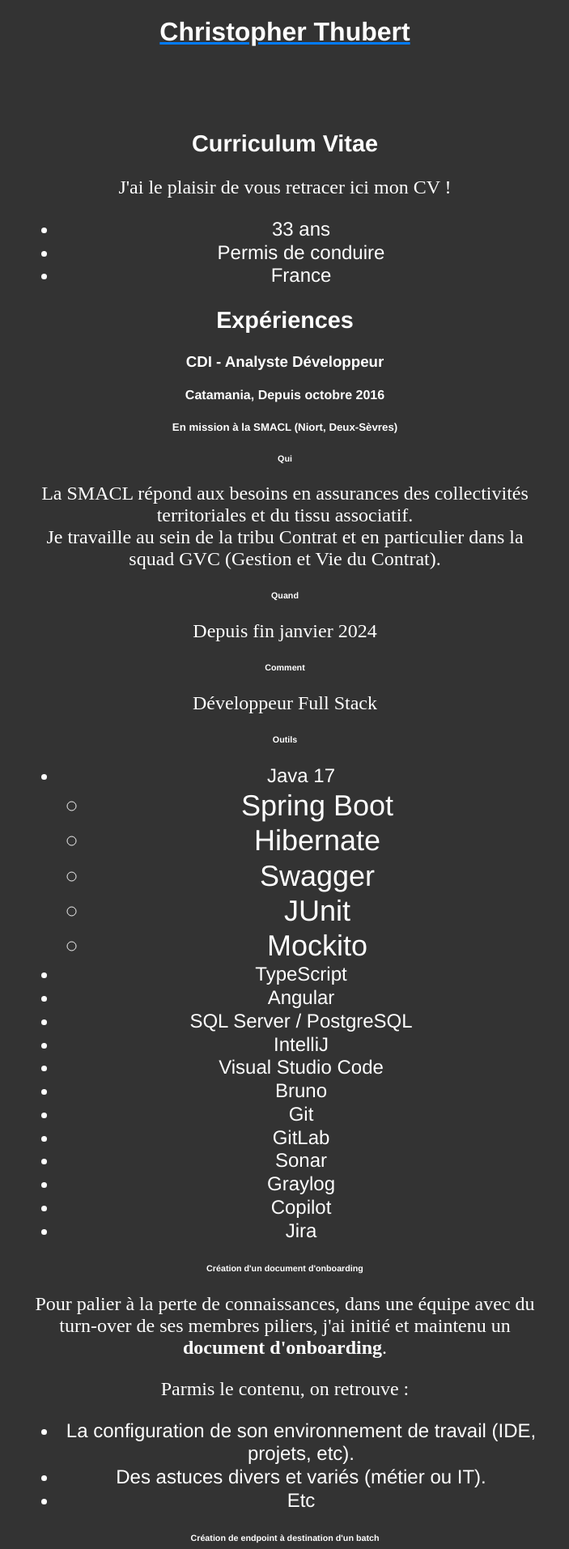
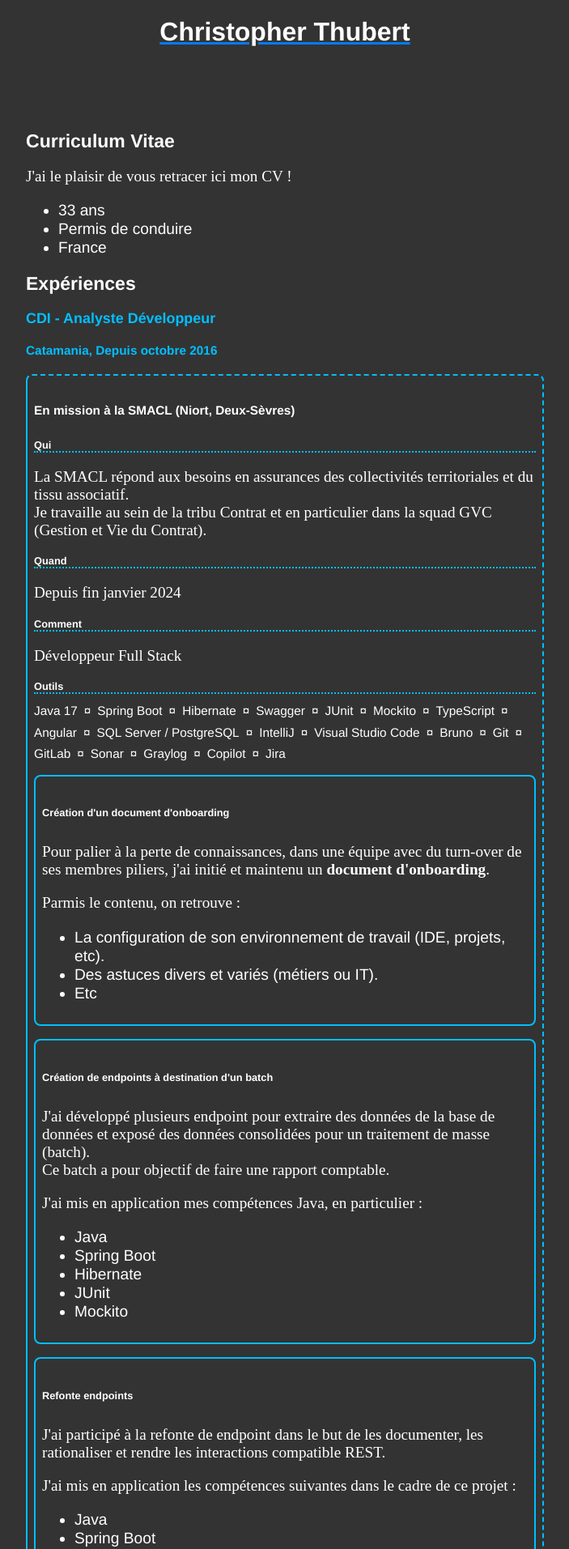
Before and after one commit to cthubert-fr/cthubert-fr.github.io, a Jekyll site: the page built from docs/cv.md, in a window 1280 px wide. Shown: the top 1913 px of the page at 81% size, without its empty margins (288-991 px from the left). Built offline with Jekyll 4.4.1, drawn with Linux system fonts in a browser that asks for light colours; some of the changed text lies outside the part shown.

Commit message:
Mise en page : bloc expériences (page CV)

```diff
--- a/docs/assets/css/style.css
+++ b/docs/assets/css/style.css
@@ -79,7 +79,155 @@ footer {
    ** Début style Curriculum Vitae                                      **
    *********************************************************************** */
 
-/*#cv*/
+#cv {
+    text-align: left;
+    font-size: 0.8em;
+}
+
+#cv article .catamania .sub-xp {
+    border-top: 2px dashed #00BFFF;
+    border-bottom: 6px solid #00BFFF;
+    border-left: 2px solid #00BFFF;
+    border-right: 2px dashed #00BFFF;
+    border-radius: 8px;
+    margin-bottom: 16px;
+    padding: 8px;
+}
+
+#cv article .catamania .project {
+    border: 2px solid #00BFFF;
+    border-radius: 8px;
+    margin-top: 16px;
+    padding: 8px;
+}
+
+#cv article .apprenticeship .sub-xp {
+    border-top: 2px dashed #8FBC8F;
+    border-bottom: 6px solid #8FBC8F;
+    border-left: 2px solid #8FBC8F;
+    border-right: 2px dashed #8FBC8F;
+    border-radius: 8px;
+    margin-bottom: 16px;
+    padding: 8px;
+}
+
+#cv article .apprenticeship .project {
+    border: 2px solid #8FBC8F;
+    border-radius: 8px;
+    margin-top: 16px;
+    padding: 8px;
+}
+
+#cv article .trainee .sub-xp {
+    border-top: 2px dashed #FFDEAD;
+    border-bottom: 6px solid #FFDEAD;
+    border-left: 2px solid #FFDEAD;
+    border-right: 2px dashed #FFDEAD;
+    border-radius: 8px;
+    margin-bottom: 16px;
+    padding: 8px;
+}
+
+#cv article .trainee .project {
+    border: 2px solid #FFDEAD;
+    border-radius: 8px;
+    margin-top: 16px;
+    padding: 8px;
+}
+
+#cv article .catamania h3,
+#cv article .apprenticeship h3,
+#cv article .trainee h3 {
+	font-size: 1.4em;
+}
+
+#cv article .catamania h4,
+#cv article .apprenticeship h4,
+#cv article .trainee h4 {
+	font-size: 1.2em;
+}
+
+#cv article .catamania .sub-xp h5,
+#cv article .apprenticeship .sub-xp h5,
+#cv article .trainee .sub-xp h5 {
+	font-size: 1.2em;
+}
+
+#cv article .catamania .sub-xp .resume-xp h6,
+#cv article .apprenticeship .sub-xp .resume-xp h6,
+#cv article .trainee .sub-xp .resume-xp h6 {
+	font-size: 1em;
+	margin: 0px;
+}
+
+#cv article .catamania .sub-xp .resume-xp h6 {
+    border-bottom: 2px dotted #00BFFF;
+}
+
+#cv article .apprenticeship .sub-xp .resume-xp h6 {
+    border-bottom: 2px dotted #8FBC8F;
+}
+
+#cv article .trainee .sub-xp .resume-xp h6 {
+    border-bottom: 2px dotted #FFDEAD;
+}
+
+#cv article .catamania .sub-xp .project h6,
+#cv article .apprenticeship .sub-xp .project h6,
+#cv article .trainee .sub-xp .project h6 {
+	font-size: 1em;
+}
+
+#cv article .catamania h3,
+#cv article .catamania h4 {
+    color: #00BFFF;
+}
+
+#cv article .apprenticeship h3,
+#cv article .apprenticeship h4 {
+    color: #8FBC8F;
+}
+
+#cv article .trainee h3,
+#cv article .trainee h4 {
+    color: #FFDEAD;
+}
+
+#cv article .catamania .sub-xp .resume-xp .tools li,
+#cv article .apprenticeship .sub-xp .resume-xp .tools li,
+#cv article .trainee .sub-xp .resume-xp .tools li {
+    font-size: 0.8em;
+}
+
+#cv article .catamania .sub-xp .resume-xp .tools,
+#cv article .apprenticeship .sub-xp .resume-xp .tools,
+#cv article .trainee .sub-xp .resume-xp .tools {
+    /* Retirer les puces par défaut et les marges */
+    list-style: none;
+    padding: 0;
+    margin: 0;
+    margin-top: 2%;
+
+    /* Utiliser flexbox pour aligner facilement sur une ligne */
+    display: flex;
+    flex-wrap: wrap;
+    gap: 0.5rem; /* Espace autour des éléments */
+}
+
+/* Ajouter l'astérisque après chaque élément */
+#cv article .catamania .sub-xp .resume-xp .tools li::after,
+#cv article .apprenticeship .sub-xp .resume-xp .tools li::after,
+#cv article .trainee .sub-xp .resume-xp .tools li::after {
+    content: "¤";
+    margin-left: 0.5rem; /* Espace avant l'astérisque */
+}
+
+/* Retirer l'astérisque du tout dernier élément de la liste */
+#cv article .catamania .sub-xp .resume-xp .tools li:last-child::after,
+#cv article .apprenticeship .sub-xp .resume-xp .tools li:last-child::after,
+#cv article .trainee .sub-xp .resume-xp .tools li:last-child::after {
+    content: "";
+}
 
 /* ***********************************************************************
    ** Fin style Curriculum Vitae                                        **
--- a/docs/cv.md
+++ b/docs/cv.md
@@ -22,7 +22,7 @@ permalink: /cv
 	</article>
 	<article>
 		<h2>Expériences</h2>
-		<div class="main-xp" >
+		<div class="catamania" >
 			<h3>CDI - Analyste Développeur</h3>
 			<h4>Catamania, Depuis octobre 2016</h4>
 			<div class="sub-xp" >
@@ -42,30 +42,26 @@ permalink: /cv
 						Développeur Full Stack
 					</p>
 					<h6>Outils</h6>
-					<p>
-						<ul>
-							<li>Java 17</li>
-							<ul>
-								<li>Spring Boot</li>
-								<li>Hibernate</li>
-								<li>Swagger</li>
-								<li>JUnit</li>
-								<li>Mockito</li>
-							</ul>
-							<li>TypeScript</li>
-							<li>Angular</li>
-							<li>SQL Server / PostgreSQL</li>
-							<li>IntelliJ</li>
-							<li>Visual Studio Code</li>
-							<li>Bruno</li>
-							<li>Git</li>
-							<li>GitLab</li>
-							<li>Sonar</li>
-							<li>Graylog</li>
-							<li>Copilot</li>
-							<li>Jira</li>
-                        </ul>
-					</p>
+					<ul class="tools" >
+                        <li>Java 17</li>
+                        <li>Spring Boot</li>
+                        <li>Hibernate</li>
+                        <li>Swagger</li>
+                        <li>JUnit</li>
+                        <li>Mockito</li>
+                        <li>TypeScript</li>
+                        <li>Angular</li>
+                        <li>SQL Server / PostgreSQL</li>
+                        <li>IntelliJ</li>
+                        <li>Visual Studio Code</li>
+                        <li>Bruno</li>
+                        <li>Git</li>
+                        <li>GitLab</li>
+                        <li>Sonar</li>
+                        <li>Graylog</li>
+                        <li>Copilot</li>
+                        <li>Jira</li>
+                    </ul>
 				</div>
 				<div class="project" >
 					<h6>Création d'un document d'onboarding</h6>
@@ -76,13 +72,13 @@ permalink: /cv
 						Parmis le contenu, on retrouve :
 						<ul>
 							<li>La configuration de son environnement de travail (IDE, projets, etc).</li>
-							<li>Des astuces divers et variés (métier ou IT).</li>
+							<li>Des astuces divers et variés (métiers ou IT).</li>
 							<li>Etc</li>
 						</ul>
 					</p>
 				</div>
 				<div class="project" >
-					<h6>Création de endpoint à destination d'un batch</h6>
+					<h6>Création de endpoints à destination d'un batch</h6>
 					<p>
 						J'ai développé plusieurs endpoint pour extraire des données de la base de données et exposé des données consolidées pour un traitement de masse (batch).<br/>
 						Ce batch a pour objectif de faire une rapport comptable.
@@ -146,29 +142,25 @@ permalink: /cv
 						Développeur Full Stack / Back-End
 					</p>
 					<h6>Outils</h6>
-					<p>
-						<ul>
-							<li>Java</li>
-							<ul>
-								<li>JEE</li>
-								<li>JUnit</li>
-								<li>Mockito</li>
-							</ul>
-							<li>TypeScript</li>
-							<li>Vue.js 3</li>
-							<li>Oracle (base de données)</li>
-							<li>Eclipse</li>
-							<li>Visual Studio Code</li>
-							<li>Postman</li>
-							<li>SVN</li>
-							<li>Jenkins</li>
-							<li>Sonar</li>
-							<li>Graylog</li>
-							<li>Mantis</li>
-							<li>GLPI</li>
-							<li>Jira</li>
-                        </ul>
-					</p>
+                    <ul class="tools" >
+                        <li>Java</li>
+                        <li>JEE</li>
+                        <li>JUnit</li>
+                        <li>Mockito</li>
+                        <li>TypeScript</li>
+                        <li>Vue.js 3</li>
+                        <li>Oracle (base de données)</li>
+                        <li>Eclipse</li>
+                        <li>Visual Studio Code</li>
+                        <li>Postman</li>
+                        <li>SVN</li>
+                        <li>Jenkins</li>
+                        <li>Sonar</li>
+                        <li>Graylog</li>
+                        <li>Mantis</li>
+                        <li>GLPI</li>
+                        <li>Jira</li>
+                    </ul>
 				</div>
 				<div class="project" >
 					<h6>Création d'un projet Vue.js</h6>
@@ -251,15 +243,13 @@ permalink: /cv
 						Analyste / Développeur / Chef de projet
 					</p>
 					<h6>Outils</h6>
-					<p>
-						<ul>
-							<li>PHP</li>
-							<li>Synfomy 2</li>
-							<li>PostgreSQL</li>
-							<li>Modélio (UML)</li>
-							<li>Linux</li>
-                        </ul>
-					</p>
+					<ul class="tools" >
+                        <li>PHP</li>
+                        <li>Synfomy 2</li>
+                        <li>PostgreSQL</li>
+                        <li>Modélio (UML)</li>
+                        <li>Linux</li>
+					</ul>
 				</div>
 				<div class="project" >
 					<h6>Première année d'apprentissage</h6>
@@ -327,16 +317,14 @@ permalink: /cv
 						Développeur Application Web
 					</p>
 					<h6>Outils</h6>
-					<p>
-						<ul>
-							<li>PHP 5</li>
-							<li>HTML 5</li>
-							<li>CSS 3</li>
-							<li>jQuery</li>
-							<li>PostgreSQL</li>
-							<li>Linux</li>
-                        </ul>
-					</p>
+                    <ul class="tools" >
+                        <li>PHP 5</li>
+                        <li>HTML 5</li>
+                        <li>CSS 3</li>
+                        <li>jQuery</li>
+                        <li>PostgreSQL</li>
+                        <li>Linux</li>
+                    </ul>
 				</div>
 				<div class="project" >
 					<h6>Développement modules pour application Web</h6>
@@ -369,11 +357,9 @@ permalink: /cv
 						Développeur Informatique de gestion
 					</p>
 					<h6>Outil</h6>
-					<p>
-						<ul>
-							<li>Windev</li>
-						</ul>
-					</p>
+                    <ul class="tools" >
+                        <li>Windev</li>
+                    </ul>
 				</div>
 				<div class="project" >
 					<h6>Développement informatique de gestion</h6>
@@ -457,18 +443,20 @@ permalink: /cv
 				Le développement logiciels est une grande source d'inspiration pour moi.<br />
 				Un certain nombres de mes projets sont disponibles en publics sur <a href="https://github.com/chris-scientist" >mon profil GitHub</a>.<br />
 				Parmi mes projets, nous pouvons citer notamment :
-				<ul>
-					<li>Certains des projets autour de Gamebuino :</li>
-					<ul>
-						<li>Rubik's cube (jeu vidéo),</li>
-						<li>Puissance 4 (jeu vidéo),</li>
-						<li>Introduction au développement de jeu de plateformes (atelier),</li>
-						<li>Etc</li>
-					</ul>
-					<li>Je suis également actif sur CodinGame et Pydefys.</li>
-					<li>Je vous laisse retourner le web pour retrouver d'autres projets&nbsp;<span class="smiley" >&#x1F609;</span></li>
-				</ul>
 			</p>
+            <ul>
+                <li>
+                    Certains des projets autour de Gamebuino :
+                    <ul>
+                        <li>Rubik's cube (jeu vidéo),</li>
+                        <li>Puissance 4 (jeu vidéo),</li>
+                        <li>Introduction au développement de jeu de plateformes (atelier),</li>
+                        <li>Etc</li>
+                    </ul>
+                </li>
+                <li>Je suis également actif sur CodinGame et Pydefys.</li>
+                <li>Je vous laisse retourner le web pour retrouver d'autres projets&nbsp;<span class="smiley" >&#x1F609;</span></li>
+            </ul>
 		</div>
 		<div class="hobby" >
 			<h3>Photographie</h3>
```
Also changed, not shown: other parts of docs/cv.md (+1 -1 lines).
